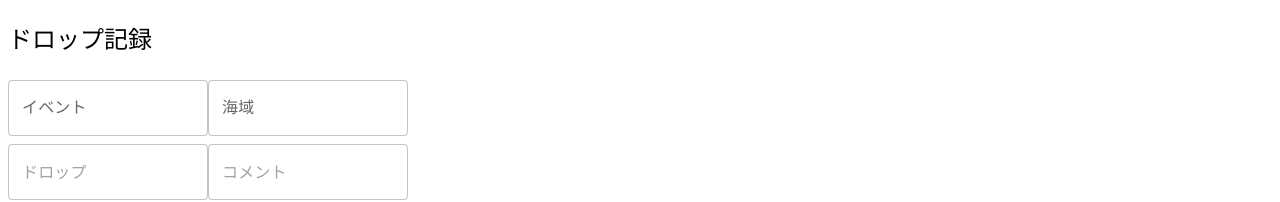
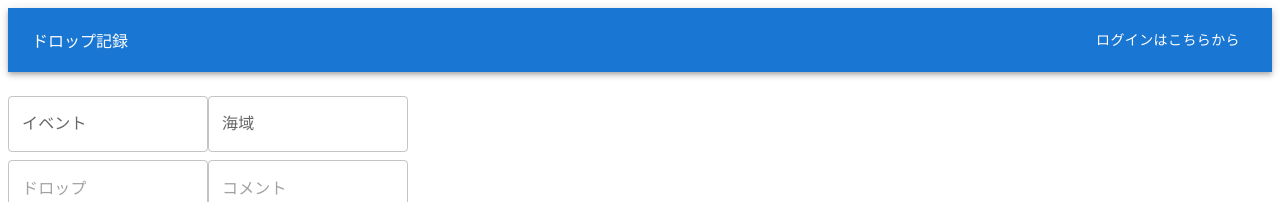
Before and after one commit to ringo9971/kc-record, a React (Vite) app: page / in a window 1280 px wide. Shown: the top 202 px of the page. Built offline with nearby package versions, Linux system fonts and the light colour scheme; no server answers.

Commit message:
:sparkles: トップバーを追加

```diff
--- a/src/App.tsx
+++ b/src/App.tsx
@@ -1,11 +1,17 @@
 import { useRoutes } from 'react-router-dom';
 
 import routes from './Routes';
+import TopBar from './TopBar';
 
 function App() {
   const routing = useRoutes(routes);
 
-  return <>{routing}</>;
+  return (
+    <>
+      <TopBar />
+      {routing}
+    </>
+  );
 }
 
 export default App;
--- a/src/Routes.tsx
+++ b/src/Routes.tsx
@@ -1,7 +1,7 @@
 import { RouteObject } from 'react-router-dom';
 
+import LoginPage from './pages/LoginPage';
 import RecordPage from './pages/RecordPage';
-import LoginPage from './pages/LoginPage';
 
 const routes: RouteObject[] = [
   {
--- /dev/null
+++ b/src/TopBar.tsx
@@ -0,0 +1,29 @@
+import { AppBar, Box, Button, Toolbar } from '@mui/material';
+import { memo } from 'react';
+import { Link } from 'react-router-dom';
+
+import { useUser } from './hooks/useUser';
+
+const TopBar = (): JSX.Element => {
+  const { user } = useUser();
+
+  return (
+    <Box mb={3}>
+      <AppBar position="static">
+        <Toolbar>
+          <Box flexGrow="1">ドロップ記録</Box>
+          {user ? (
+            'ログイン済み'
+          ) : (
+            <Button component={Link} to="/login" color="inherit">
+              ログインはこちらから
+            </Button>
+          )}
+        </Toolbar>
+      </AppBar>
+    </Box>
+  );
+};
+
+const NamedTopBar = memo(TopBar);
+export default NamedTopBar;
--- a/src/pages/RecordPage.tsx
+++ b/src/pages/RecordPage.tsx
@@ -7,7 +7,6 @@ import {
   Radio,
   RadioGroup,
   TextField,
-  Typography,
 } from '@mui/material';
 import { memo, useEffect, useState } from 'react';
 
@@ -60,10 +59,7 @@ export const RecordPage = (): JSX.Element => {
   return (
     <>
       <Box display="flex" flexDirection="column">
-        <Typography variant="h5" pt={2}>
-          ドロップ記録
-        </Typography>
-        <Box display="flex" flexDirection="row" pt={3}>
+        <Box display="flex" flexDirection="row">
           <Autocomplete
             value={event}
             inputValue={event}
```
